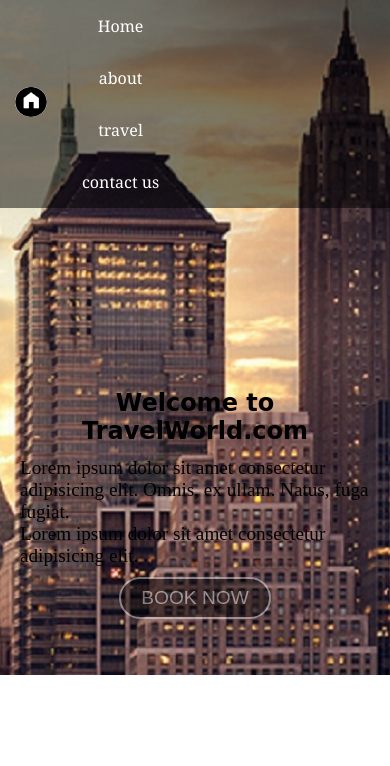
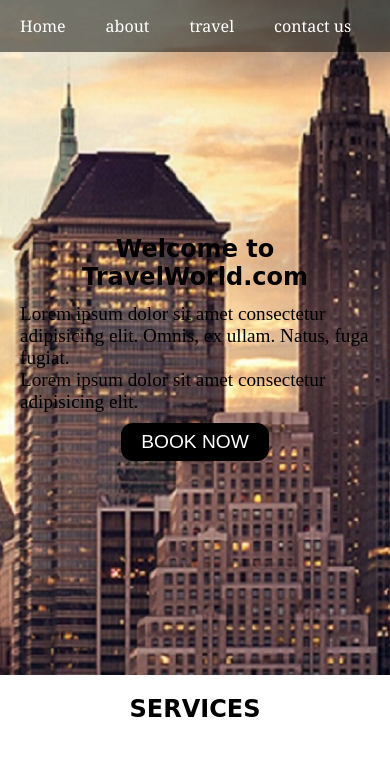
Before and after one commit to Himanshu4732/travel_web, a plain HTML site: page index.html in a window 390 px wide. Shown: the top 766 px of the page. Drawn offline with Linux system fonts and the light colour scheme; a web font is replaced by a local one.

Commit message:
Update style.css

```diff
--- a/style.css
+++ b/style.css
@@ -15,6 +15,8 @@ position: sticky;
 top: 0;
 width: 100vw;
 }
+
+
 #navbar::before{
     content: "";
     background-color: black;
@@ -97,22 +99,6 @@ width: 100vw;
    padding: 12px;
  }
 
- .btn{
-   padding: 10px 45px;
-   border: 2px solid white;
-   background-color: black;
-   color: white;
-   border-radius: 25px;
-   font-size: 1.2rem;
-   margin: 30px;
-   cursor: pointer;
-   opacity: 0.4;
-}
-.btn:hover{
-   background-color: black;
-   opacity: 1;
-   transition: 0.5s;
-}
 
 
 #services-cont{
@@ -248,6 +234,31 @@ margin: 40px 0px;
 #contactbox form{
   width: 40%;
 }
+
+
+.submit{
+  display: flex;
+  align-items: center;
+  justify-content: center;
+}
+
+.btn{
+  padding: 10px 50px;
+  font-size: 25px;
+  background: black;
+  color: white;
+  border-radius: 12px;
+  margin-top: 20px;
+  cursor: pointer;
+  border: none;
+  transition: 0.3s;
+}
+
+.btn:hover{
+      filter: invert(1);
+}
+
+
 footer{
   background-color: black;
   color: white;
@@ -391,10 +402,11 @@ footer{
 }
 
 @media screen and (max-width: 417px){
-#navbar ul{
-  display: flex;
-  flex-direction: column;
-  justify-content: center;
-  align-items: center;
+#logo{
+  display: none;
+}
+
+footer{
+  font-size: 12px;
 }
 }
```
